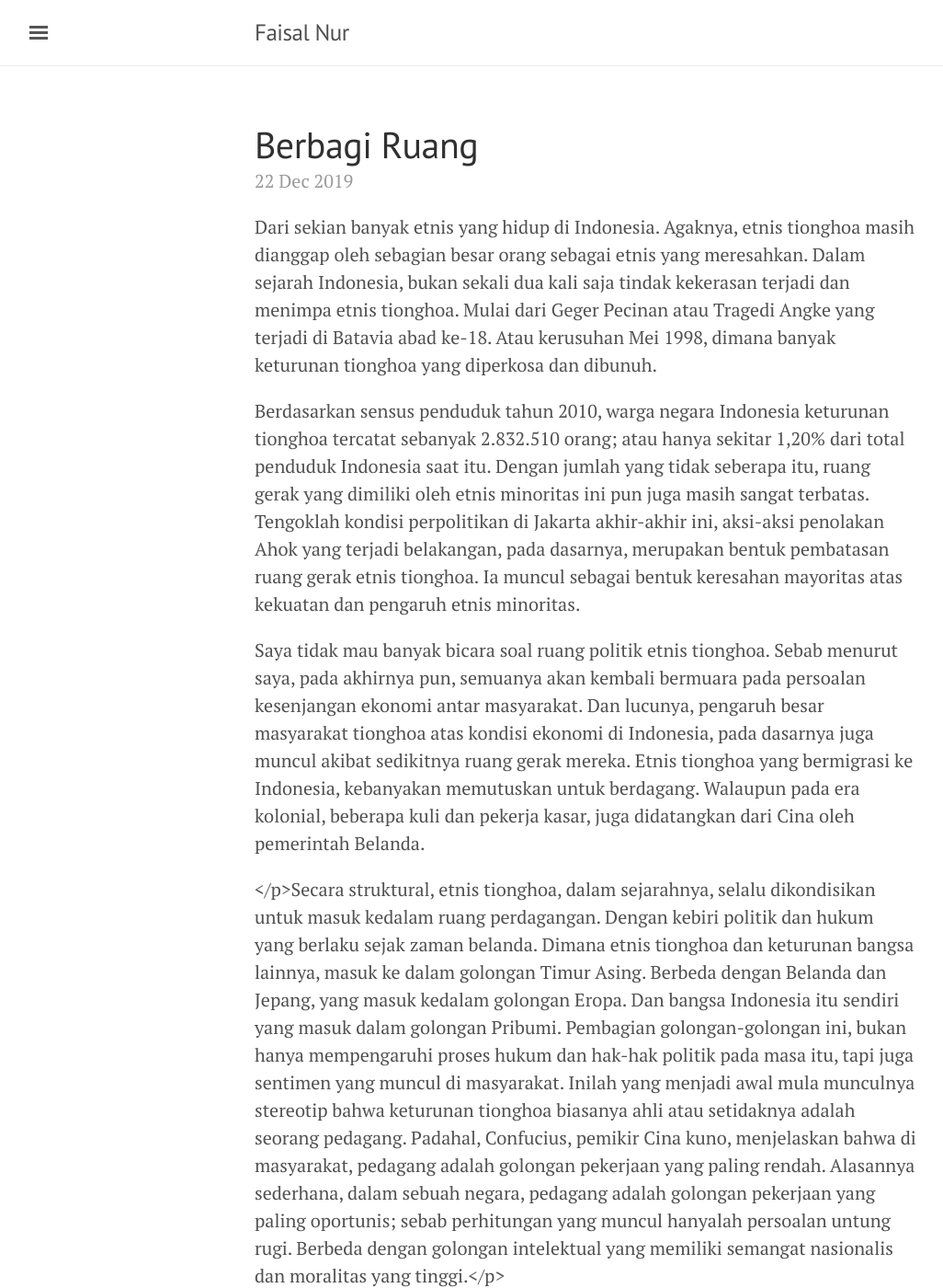
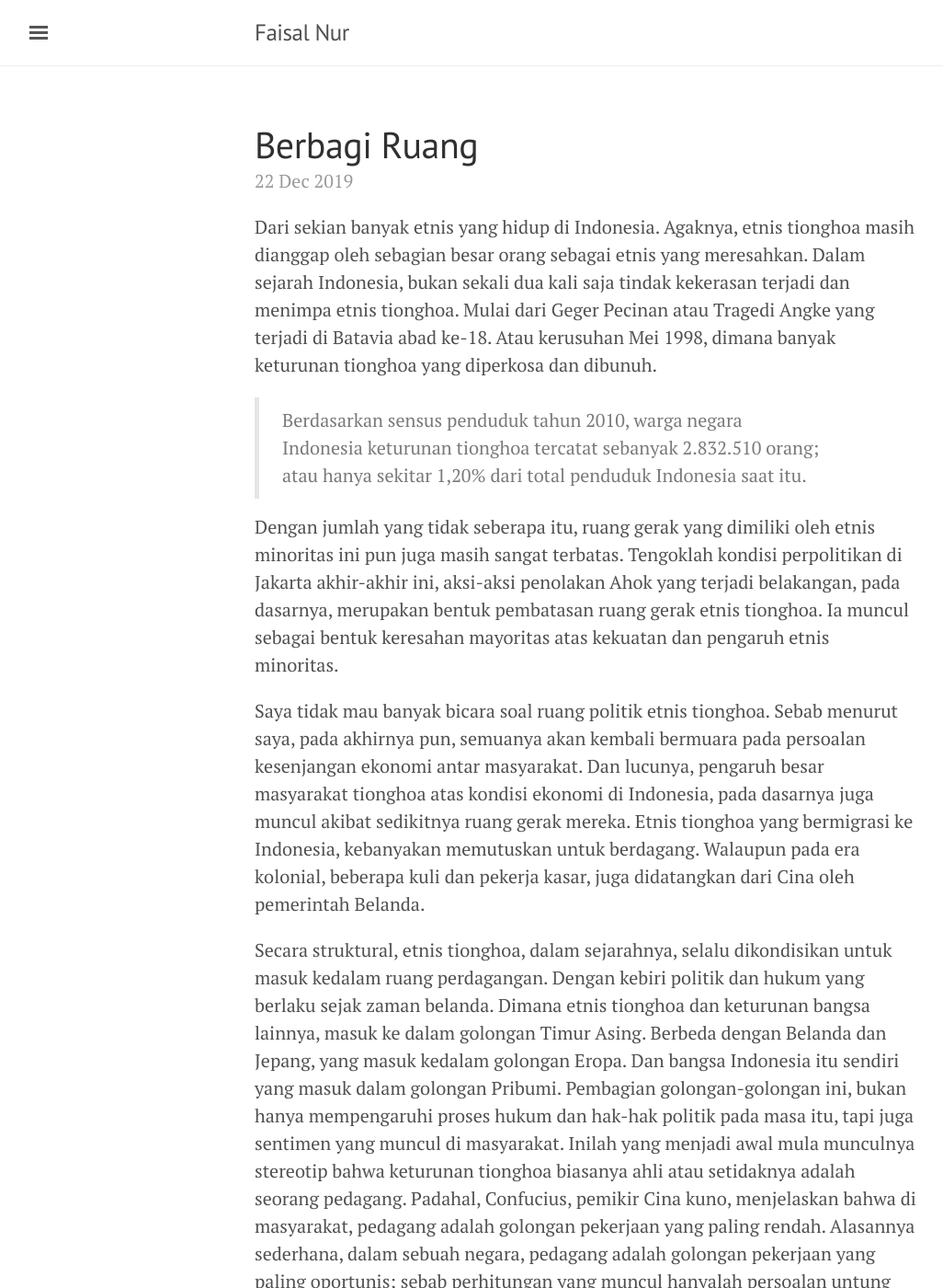
Before and after one commit to faisalnur/faisalnur.github.io, a Jekyll site: the page built from _posts/2019-12-22-berbagi-ruang.md, in a window 1280 px wide and 1400 px high. Shown: the whole window at 92% size, without its empty margins (3-1029 px from the left). Built offline with Jekyll 4.4.1, drawn with Linux system fonts in a browser that asks for light colours; some of the changed text lies outside the part shown.

Commit message:
Update 2019-12-22-berbagi-ruang.md

```diff
--- a/_posts/2019-12-22-berbagi-ruang.md
+++ b/_posts/2019-12-22-berbagi-ruang.md
@@ -9,9 +9,9 @@ kali saja tindak kekerasan terjadi dan menimpa etnis tionghoa. Mulai dari Geger
 Tragedi Angke yang terjadi di Batavia abad ke-18. Atau kerusuhan Mei 1998, dimana banyak
 keturunan tionghoa yang diperkosa dan dibunuh.</p>
 
-<p>Berdasarkan sensus penduduk tahun 2010, warga negara Indonesia keturunan tionghoa tercatat
-sebanyak 2.832.510 orang; atau hanya sekitar 1,20% dari total penduduk Indonesia saat itu. Dengan
-jumlah yang tidak seberapa itu, ruang gerak yang dimiliki oleh etnis minoritas ini pun juga masih
+>Berdasarkan sensus penduduk tahun 2010, warga negara Indonesia keturunan tionghoa tercatat sebanyak 2.832.510 orang; atau hanya sekitar 1,20% dari total penduduk Indonesia saat itu.
+
+<p>Dengan jumlah yang tidak seberapa itu, ruang gerak yang dimiliki oleh etnis minoritas ini pun juga masih
 sangat terbatas. Tengoklah kondisi perpolitikan di Jakarta akhir-akhir ini, aksi-aksi penolakan Ahok
 yang terjadi belakangan, pada dasarnya, merupakan bentuk pembatasan ruang gerak etnis tionghoa.
 Ia muncul sebagai bentuk keresahan mayoritas atas kekuatan dan pengaruh etnis minoritas.</p>
@@ -23,7 +23,7 @@ juga muncul akibat sedikitnya ruang gerak mereka. Etnis tionghoa yang bermigrasi
 kebanyakan memutuskan untuk berdagang. Walaupun pada era kolonial, beberapa kuli dan pekerja
 kasar, juga didatangkan dari Cina oleh pemerintah Belanda.</p>
 
-</p>Secara struktural, etnis tionghoa, dalam sejarahnya, selalu dikondisikan untuk masuk kedalam ruang
+<p>Secara struktural, etnis tionghoa, dalam sejarahnya, selalu dikondisikan untuk masuk kedalam ruang
 perdagangan. Dengan kebiri politik dan hukum yang berlaku sejak zaman belanda. Dimana etnis
 tionghoa dan keturunan bangsa lainnya, masuk ke dalam golongan Timur Asing. Berbeda dengan
 Belanda dan Jepang, yang masuk kedalam golongan Eropa. Dan bangsa Indonesia itu sendiri yang
```
